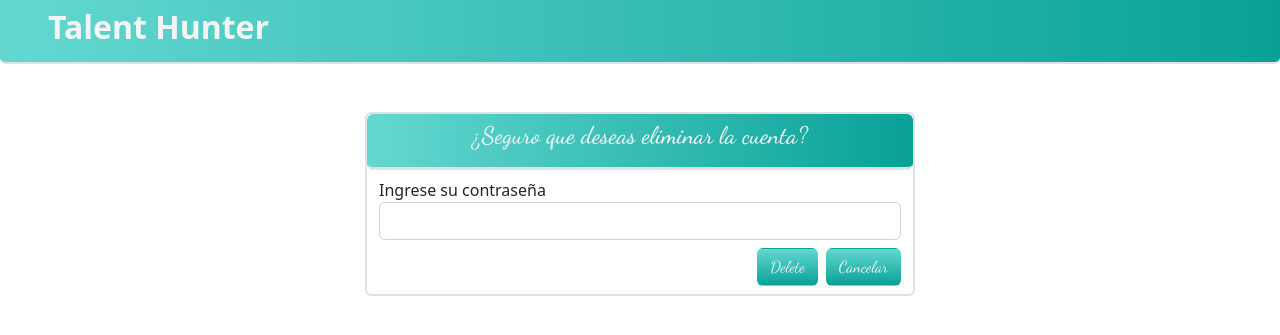
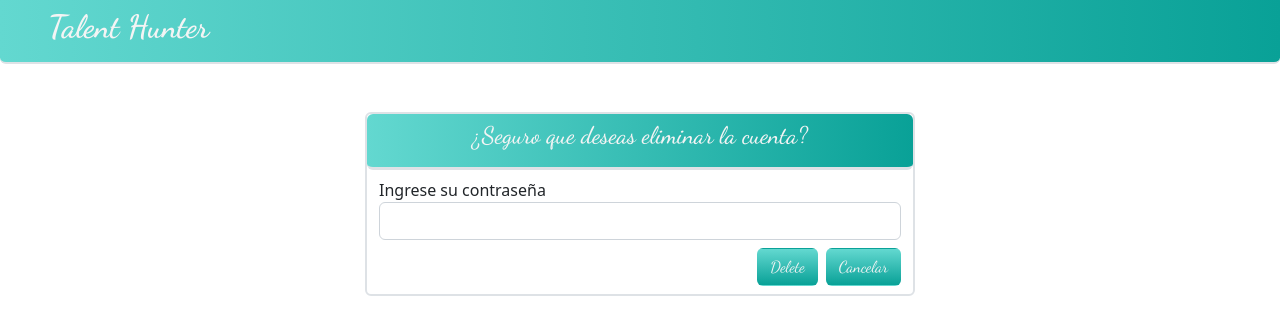
Before and after one commit to daniel29067/Talent_hunter, a PHP site: page /Talent_hunter/eliminardep.php in a window 1280 px wide. Shown: the top 335 px of the page. Run offline with PHP 8.4, Linux system fonts and the light colour scheme; the visitor is signed in with stand-in values (Sample User, id 1).

Commit message:
Cambios Prefinales 4/11/2022

```diff
--- a/vista/css/estiloeliminar.css
+++ b/vista/css/estiloelimina.css
@@ -9,7 +9,7 @@ input#btnn{
     background: linear-gradient( rgb(99, 216, 208), rgb(9, 161, 151));
 }
 
-nav#enca{
+nav#encas{
     background: linear-gradient(to right, rgb(99, 216, 208), rgb(9, 161, 151));
     color: #f4f4f4;
 }
@@ -20,6 +20,11 @@ div#enca{
     color: #f4f4f4;
 }
 
+h2#title{
+    font-family: 'Dancing';
+}
+
+
 button#btnn{
 
     font-family: 'Dancing';
--- a/vista/eliminardep.php
+++ b/vista/eliminardep.php
@@ -56,12 +56,12 @@ else{if (isset($_SESSION['start']) && (time() - $_SESSION['start'] >300)) {
     <title>Talent Hunter|Delete</title>
     <link rel="shortcut icon" href="../vista/img/talent_hunter7-removebg-preview.png">
     <link href="https://cdn.jsdelivr.net/npm/bootstrap@5.2.1/dist/css/bootstrap.min.css" rel="stylesheet" integrity="sha384-iYQeCzEYFbKjA/T2uDLTpkwGzCiq6soy8tYaI1GyVh/UjpbCx/TYkiZhlZB6+fzT" crossorigin="anonymous">
-    <link rel="stylesheet" href="css/estiloeliminar.css">
+    <link rel="stylesheet" href="css/estiloelimina.css">
 </head>
 
 <body>
 
-    <nav class="navbar bg-light border-bottom border-2 rounded-bottom" id="enca">
+    <nav class="navbar bg-light border-bottom border-2 rounded-bottom" id="encas">
     	<div class="container-fluid px-5">
       		<h2 id="title"> <b> Talent Hunter</b></h2>
     	</div>
--- a/vista/eliminarent.php
+++ b/vista/eliminarent.php
@@ -55,11 +55,11 @@ else{if (isset($_SESSION['start']) && (time() - $_SESSION['start'] >300)) {
     <title>Talent Hunter|Delete</title>
     <link rel="shortcut icon" href="../vista/img/talent_hunter7-removebg-preview.png">
     <link href="https://cdn.jsdelivr.net/npm/bootstrap@5.2.1/dist/css/bootstrap.min.css" rel="stylesheet" integrity="sha384-iYQeCzEYFbKjA/T2uDLTpkwGzCiq6soy8tYaI1GyVh/UjpbCx/TYkiZhlZB6+fzT" crossorigin="anonymous">
-    <link rel="stylesheet" href="css/estiloeliminar.css">
+    <link rel="stylesheet" href="css/estiloelimina.css">
 </head>
 <body>
 
-    <nav class="navbar bg-light border-bottom border-2 rounded-bottom" id="enca">
+    <nav class="navbar bg-light border-bottom border-2 rounded-bottom" id="encas">
     	<div class="container-fluid px-5">
       		<h2 id="title"> <b> Talent Hunter</b></h2>
     	</div>
```
